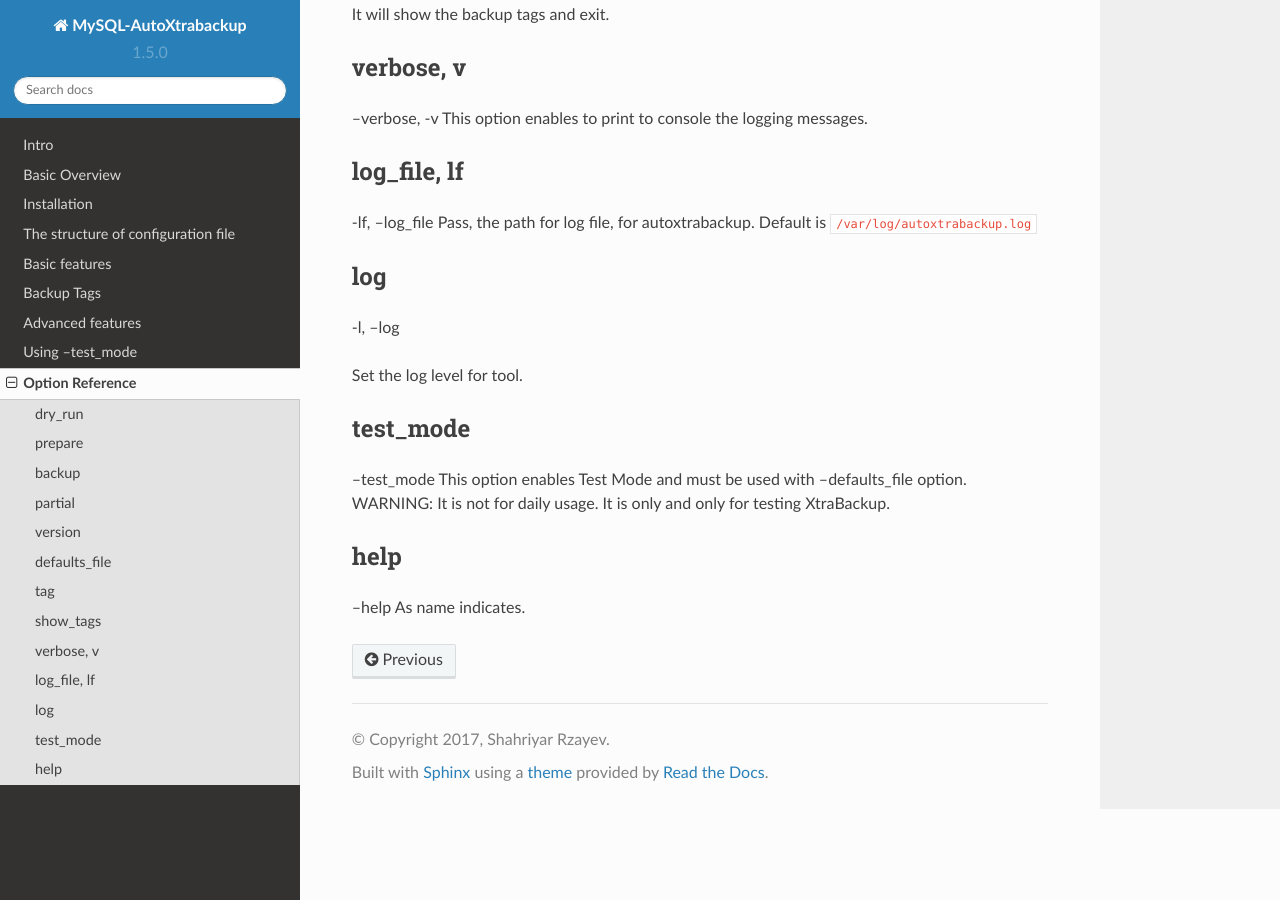
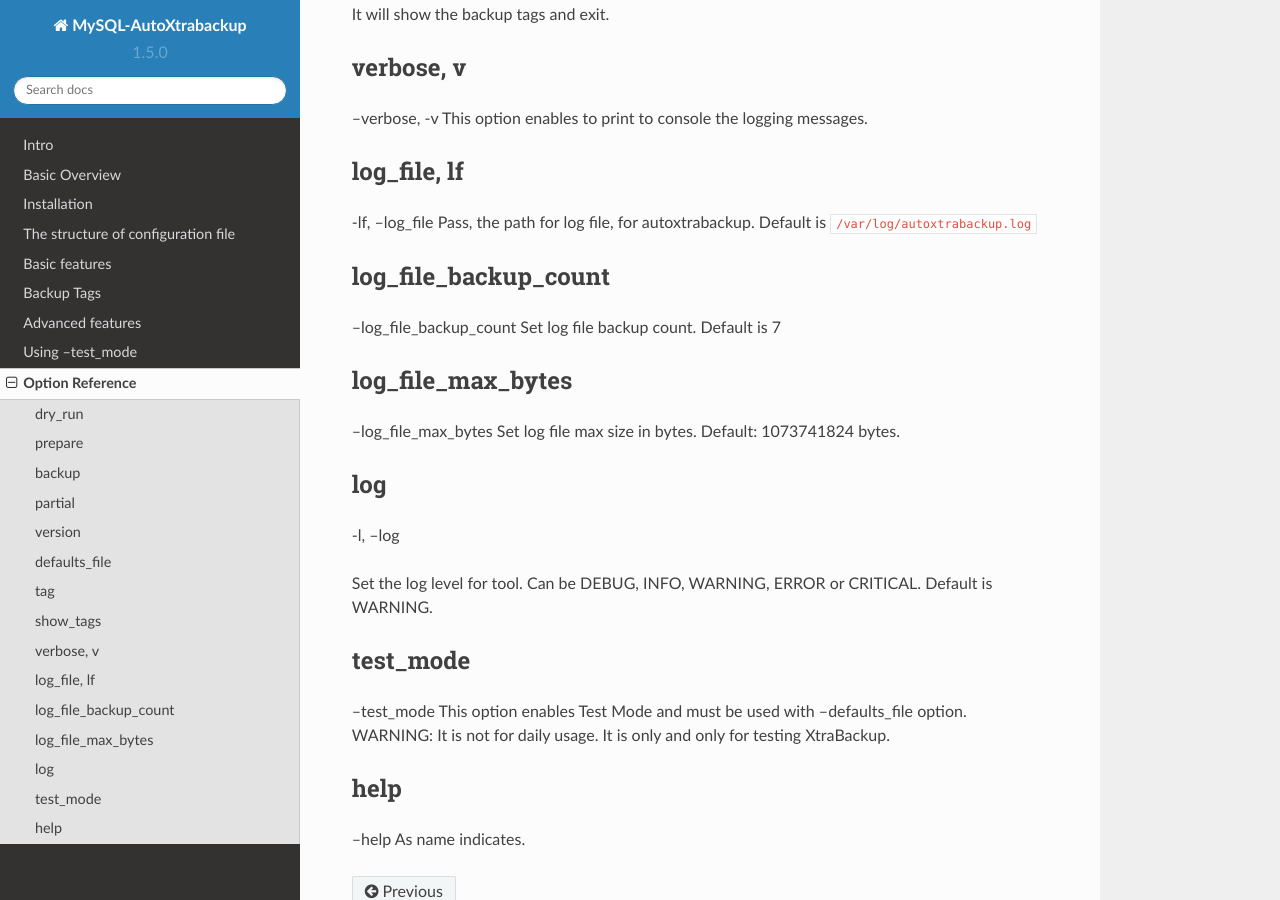
Before and after one commit to ShahriyarR/MySQL-AutoXtraBackup, a Sphinx documentation site: the page built from docs/option_reference.rst, in a window 1280 px wide and 900 px high, scrolled down 1553 px. Built offline with Sphinx 7.4.7 and the Read the Docs theme 2.0.0, drawn with Linux system fonts in a browser that asks for light colours.

Commit message:
Update doc: debian/ubuntu prereqs + option references.

```diff
--- a/docs/option_reference.rst
+++ b/docs/option_reference.rst
@@ -92,12 +92,24 @@ log_file, lf
 -lf, --log_file
 Pass, the path for log file, for autoxtrabackup. Default is ``/var/log/autoxtrabackup.log``
 
+log_file_backup_count
+------------
+
+--log_file_backup_count
+Set log file backup count. Default is 7
+
+log_file_max_bytes
+------------
+
+--log_file_max_bytes
+Set log file max size in bytes. Default: 1073741824 bytes.
+
 log
 ----
 
 -l, --log
 
-Set the log level for tool.
+Set the log level for tool. Can be DEBUG, INFO, WARNING, ERROR or CRITICAL. Default is WARNING.
 
 test_mode
 ---------
```
Also changed, not shown: docs/installation.rst (+14 -0 lines).
